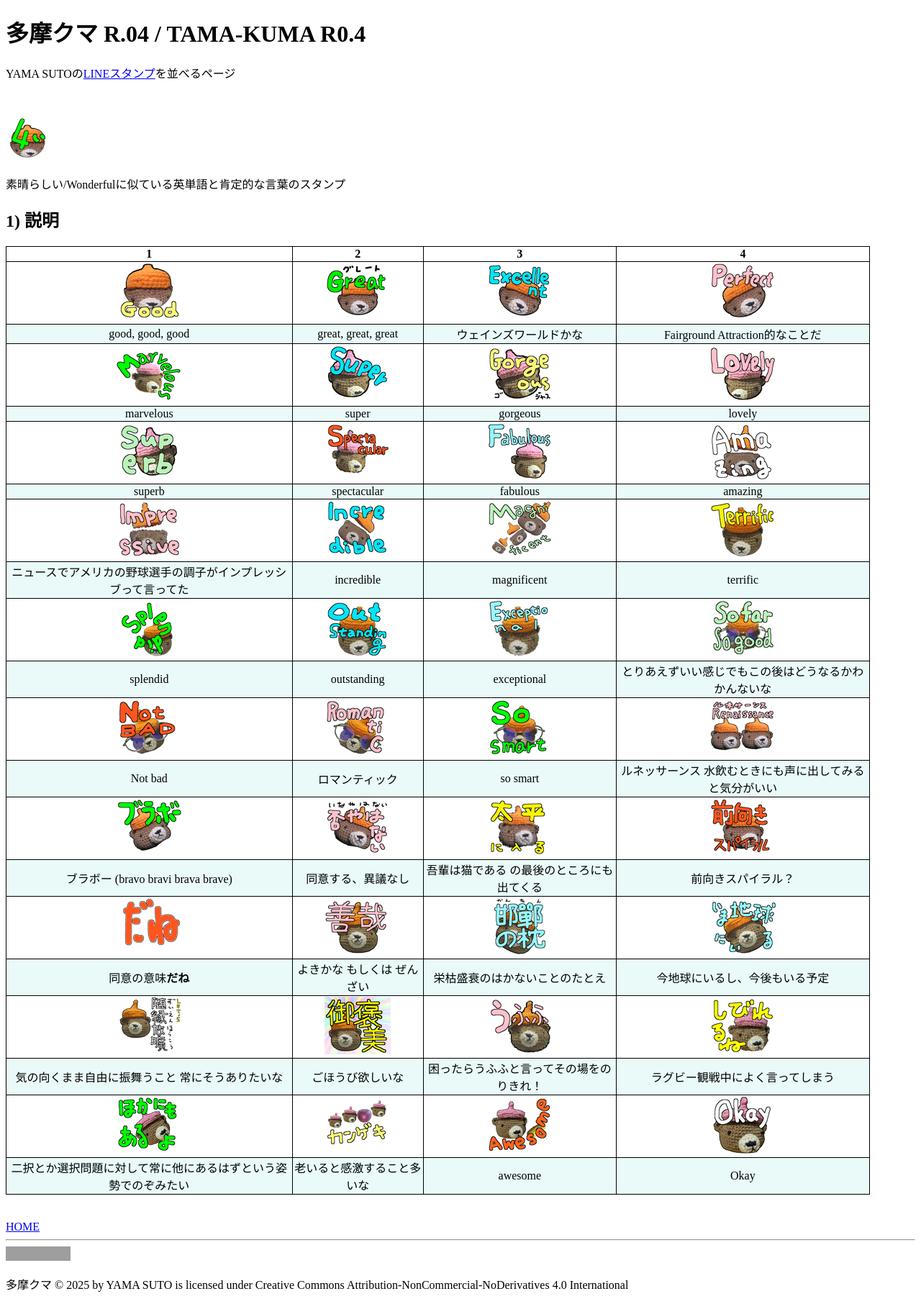
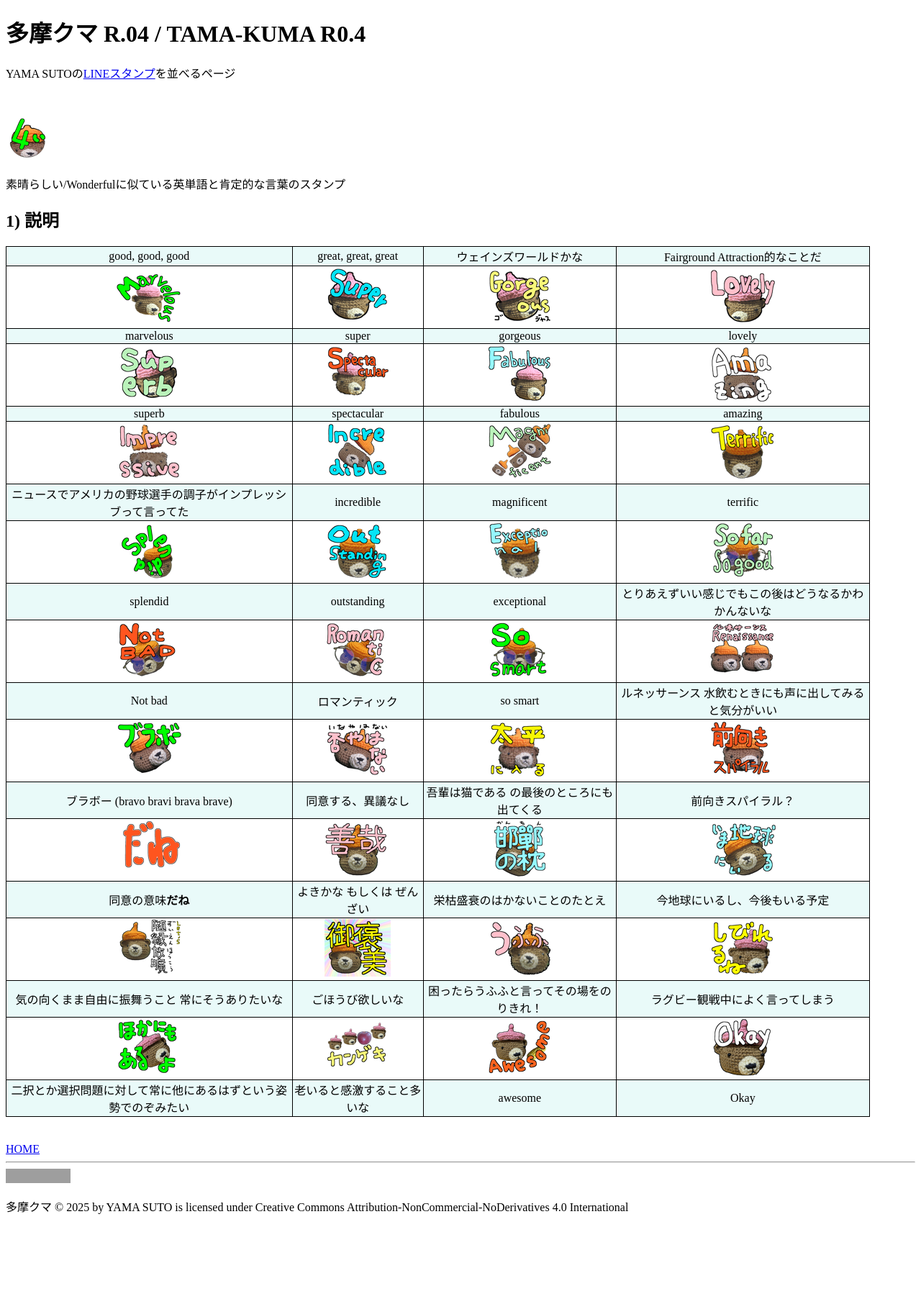
Before and after one commit to yamasuto/TamaKuma.github.io, a Jekyll site: the page built from docs/R.04/Frontpage.md, in a window 1280 px wide. Shown: the whole page at 72% size. Built offline with Jekyll 4.4.1, drawn with Linux system fonts in a browser that asks for light colours; after the commit the page ends 1704 px from its top, so only the background shows below that; grey boxes are pictures that could not be loaded.

Commit message:
added the style to hide a table header

```diff
--- a/docs/assets/css/style.scss
+++ b/docs/assets/css/style.scss
@@ -46,6 +46,11 @@ table td {
 	text-align: center;
 }
 
+/* 最初の行（通常ヘッダー行として使われる）の表示を無効にする */
+table tr:first-child {
+  display: none;
+}
+
 table tr:nth-child(even) {
 	background: #e9faf9;
 }
```
